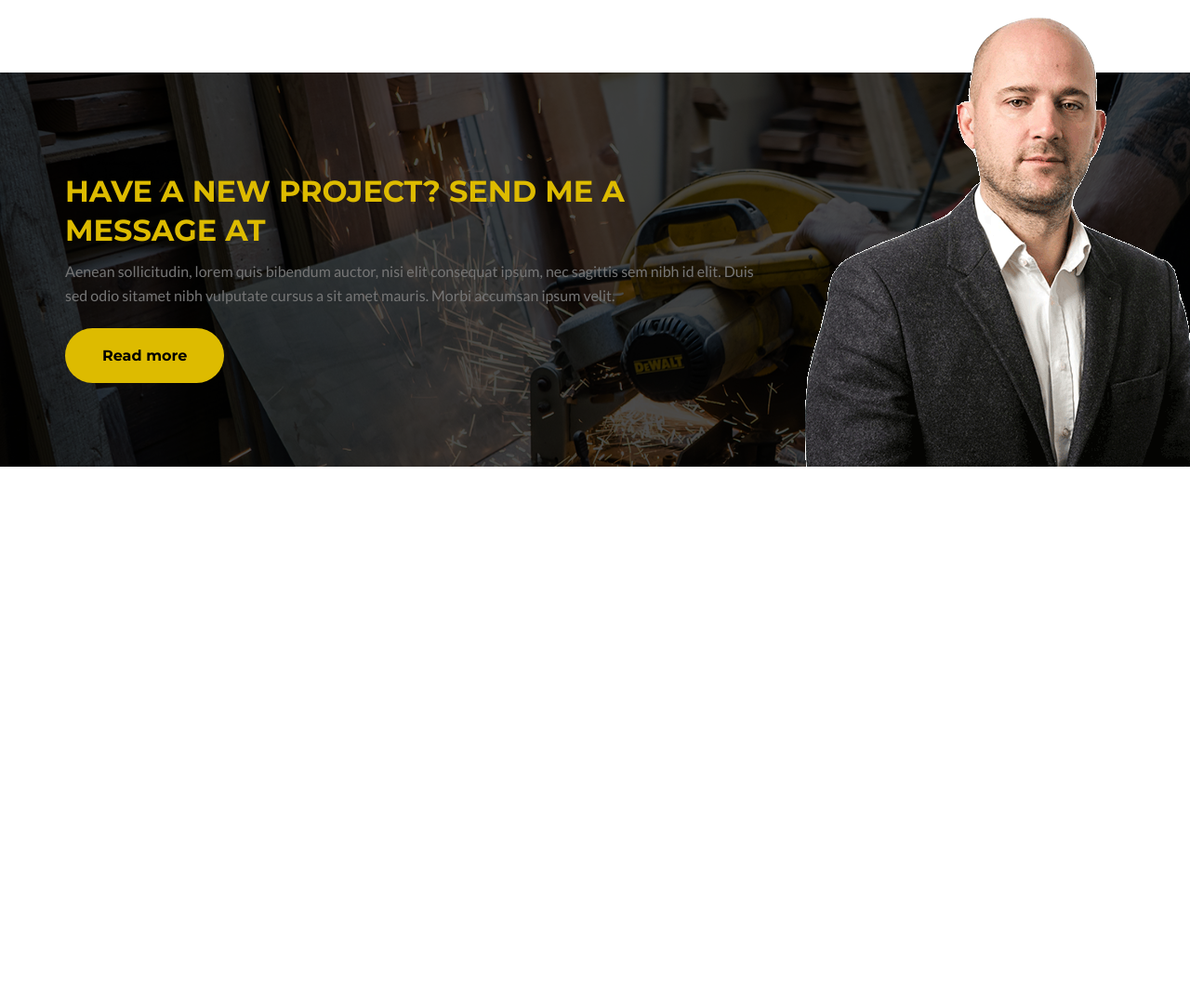
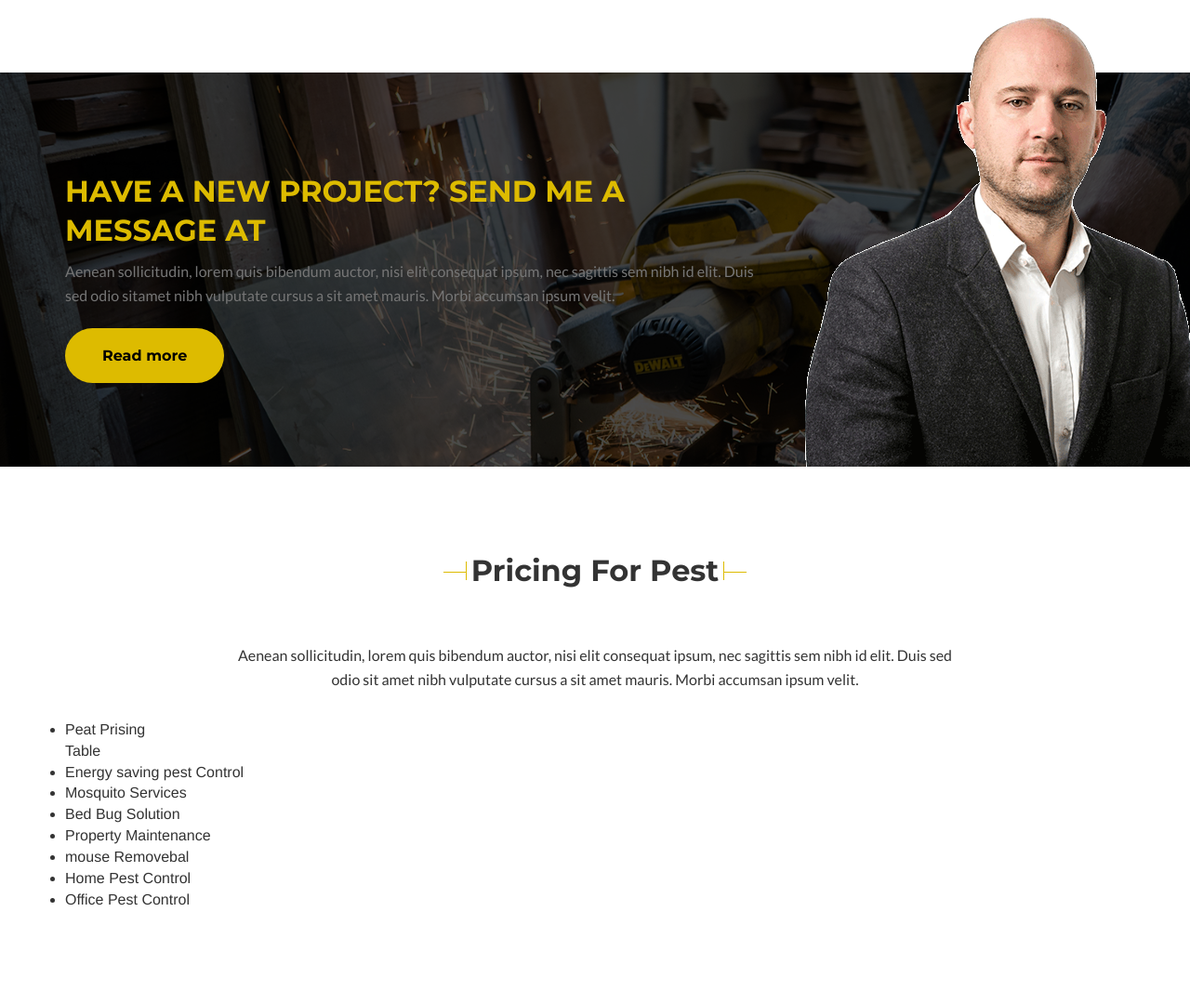
Before and after one commit to Mjtanin6/Smart-Pest, a plain HTML site: page index.html in a window 1280 px wide. Shown: the part 8540-9620 px from the top of the page at 93% size. Before the commit the page ends 9042 px from the top, so only its background shows below. Drawn offline with Linux system fonts and the light colour scheme; a web font is replaced by a local one.

Commit message:
pricing area added

```diff
--- a/index.html
+++ b/index.html
@@ -1388,9 +1388,59 @@
             </div><!-- /.container -->
         </div><!-- /.contuct-obg -->
     </section><!-- /.contuct -->
-</section><!-- /.section-all -->
+
+    <section class="pricing-area">
+        <div class="container">
+            <div class="heading com-heading-style">
+                <div class="title">
+                    <h1>Pricing For Pest</h1>
+                </div><!-- /.title -->
+                <div class="discription">
+                    <p>Aenean sollicitudin, lorem quis bibendum auctor, nisi elit consequat ipsum, nec sagittis sem nibh id elit. Duis sed odio sit amet nibh vulputate cursus a sit amet mauris. Morbi accumsan ipsum velit.</p>
+                </div><!-- /.discription -->
+            </div><!-- /.heading com-heading-style -->
+            <div class="pest-prising-table">
+                <div class="services-list">
+                    <ul>
+                        <li class="head">
+                            <p class="title">Peat Prising</p>
+                            <p>Table</p>
+                        </li>
+                        <li class="service">
+                            <p>Energy saving pest Control</p>
+                        </li>
+                        <li class="service">
+                            <p>Mosquito Services</p>
+                        </li>
+                        <li class="service">
+                            <p>Bed Bug Solution</p>
+                        </li>
+                        <li class="service">
+                            <p>Property Maintenance</p>
+                        </li>
+                        <li class="service">
+                            <p>mouse Removebal</p>
+                        </li>
+                        <li class="service">
+                            <p>Home Pest Control</p>
+                        </li>
+                        <li class="service">
+                            <p>Office Pest Control</p>
+                        </li>
+                    </ul>
+                </div><!-- /.service-list -->
+            </div><!-- /.past-prising-table -->
+        </div><!-- /.container -->
+    </section><!-- /.pricing-area -->
 
 
+
+
+
+
+
+
+</section><!-- /.section-all -->
     <script src="js/jquery.min.js"></script>
     <script src="js/bootstrap.min.js"></script>
     <script src="js/slick.min.js"></script>
--- a/sass/style.scss
+++ b/sass/style.scss
@@ -1524,3 +1524,47 @@ input[type=number]::-webkit-outer-spin-button {
     }
 
 }
+/*===================================================
+                    PRICE AREA
+====================================================*/
+
+.pricing-area {
+    padding: 100px 0;
+
+    .heading {
+
+        .title {
+
+            h1 {}
+        }
+        .discription {
+
+            p {}
+        }
+    }
+    .pest-prising-table {
+
+        .services-list {
+
+            ul {
+
+                li {
+
+                    &.head {
+
+                        p {
+
+                            .title {
+
+                            }
+                        }
+                    }
+                    &.service {
+
+                        p {}
+                    }
+                }
+            }
+        }
+    }
+}
```
Also changed, not shown: css/style.css.
